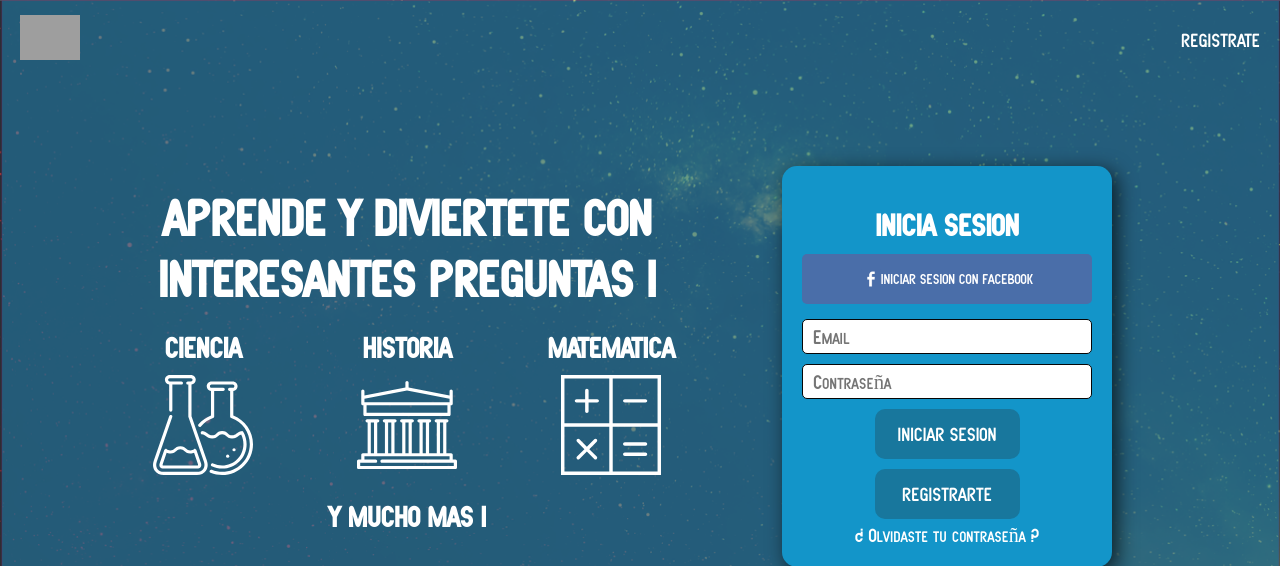
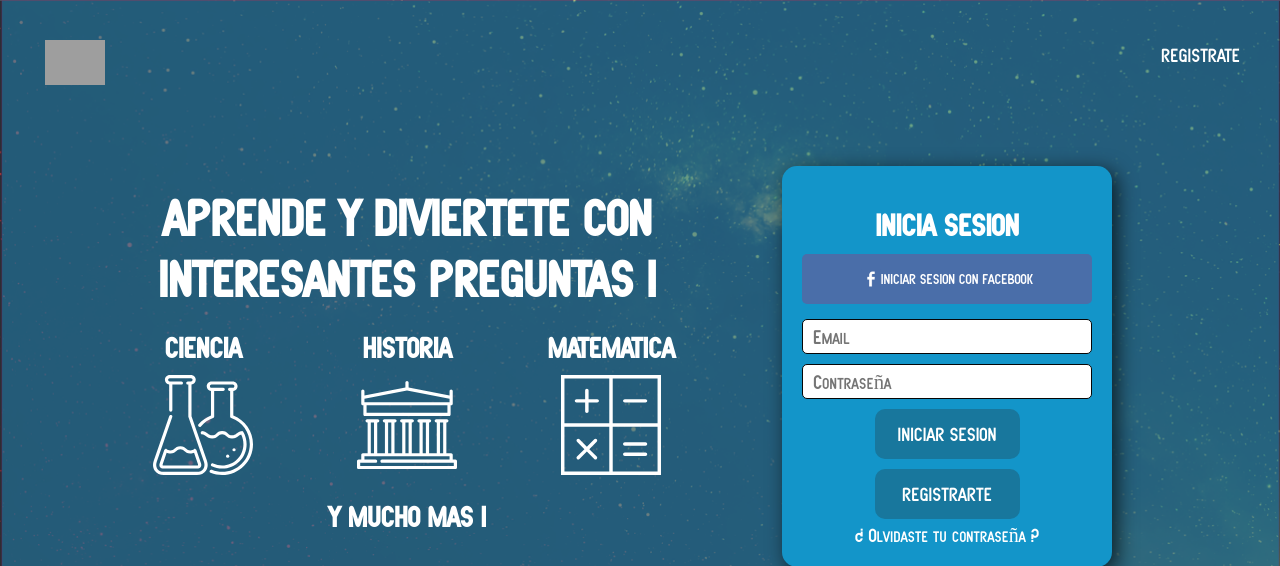
Before and after one commit to CodenityOrg/QuestionGame, a PHP site: page / in a window 1280 px wide. Shown: the top 566 px of the page. Run offline with PHP 8.4, Linux system fonts and the light colour scheme; some libraries are stand-ins or nearby versions; grey boxes are pictures that could not be loaded.

Commit message:
margenes logo

```diff
--- a/css/header.css
+++ b/css/header.css
@@ -27,3 +27,11 @@
     width: 60px;
     margin-left: 5px;
 }
+@media screen and (min-width: 950px) {
+    .head__logo {
+        margin: 40px 40px;
+    }
+    .opt__register {
+        margin: 15px 40px;
+    }
+}
```
